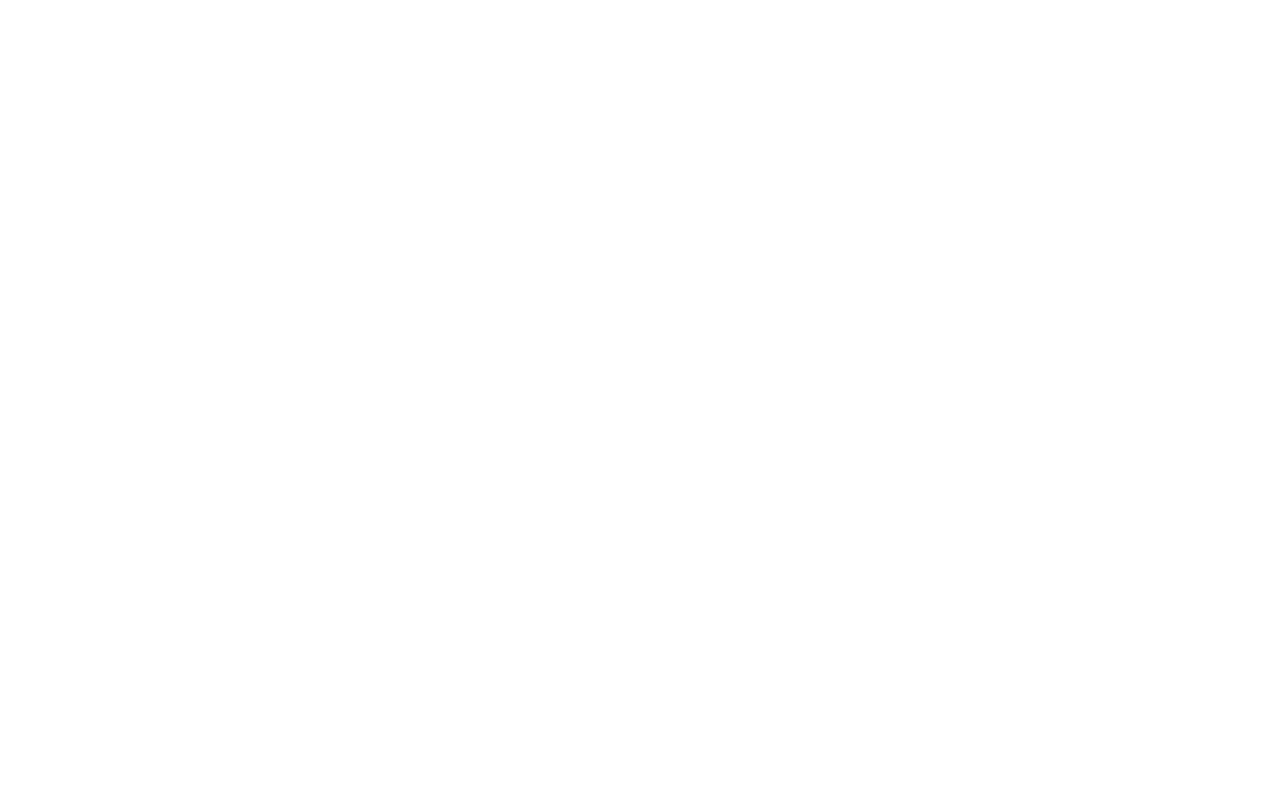
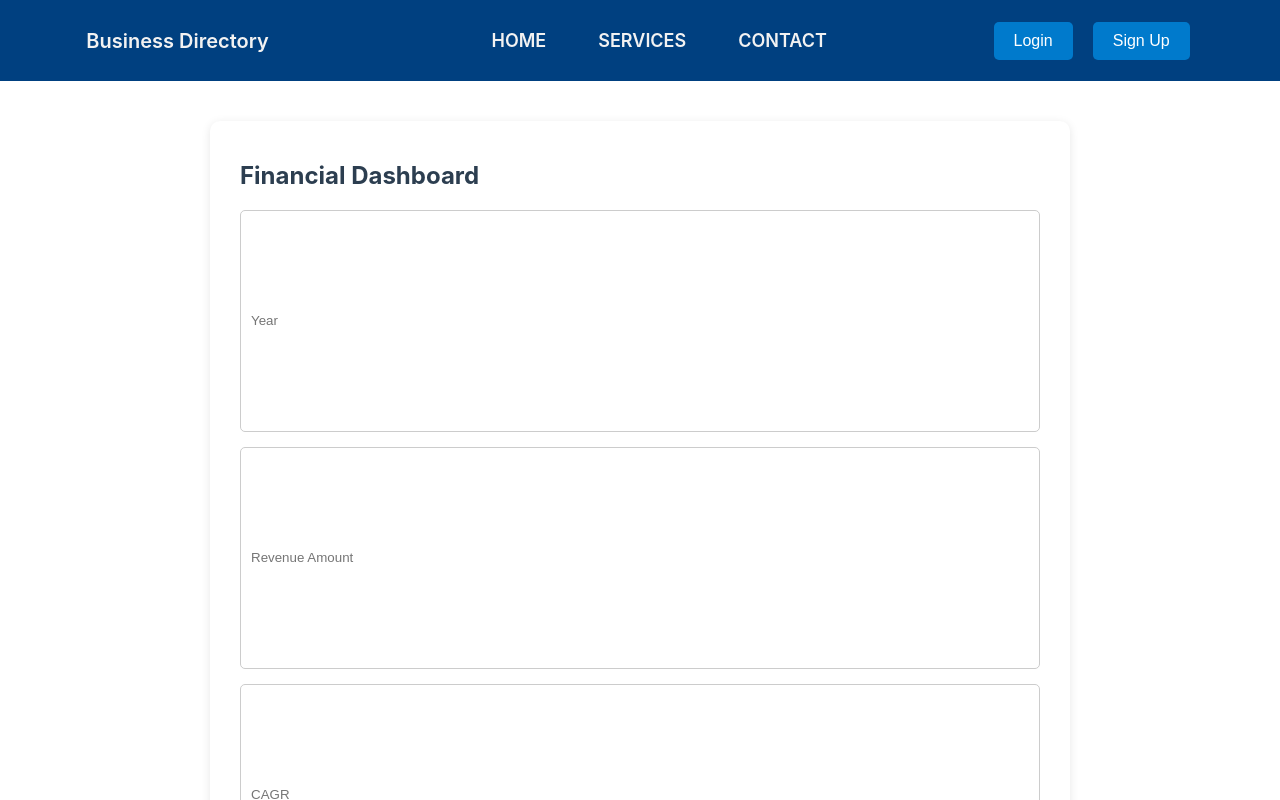
Before and after one commit to kristinashres55/business-directory-platform, a React (Create React App) app in the folder frontend/: page /financials in a window 1280 px wide. Before the commit this address had no page. Shown: the top 800 px of the page. Built offline with nearby package versions, Linux system fonts and the light colour scheme.

Commit message:
Adding financial dashboard

```diff
--- a/frontend/src/App.js
+++ b/frontend/src/App.js
@@ -8,6 +8,7 @@
 import Register from "./pages/Register/Register";
 import BusinessProfile from "./pages/BusinessProfile/BusinessProfile";
 import MainLayout from "./layouts/MainLayout";
+import FinancialDashboard from "./pages/FinancialDashboard/FinancialDashboard";
 
 function App() {
   return (
@@ -35,6 +36,14 @@
             </MainLayout>
           }
         />
+        <Route
+          path="/financials"
+          element={
+            <MainLayout>
+              <FinancialDashboard />
+            </MainLayout>
+          }
+        />
       </Routes>
     </Router>
   );
--- /dev/null
+++ b/frontend/src/pages/FinancialDashboard/FinancialDashboard.css
@@ -0,0 +1,71 @@
+.financial-dashboard {
+  max-width: 800px;
+  margin: 40px auto;
+  padding: 20px 30px;
+  background-color: #ffffff;
+  border-radius: 10px;
+  box-shadow: 0 2px 10px rgba(0, 0, 0, 0.1);
+}
+
+.financial-dashboard h2 {
+  color: #2c3e50;
+  margin-bottom: 20px;
+}
+
+.financial-form {
+  display: flex;
+  flex-wrap: wrap;
+  gap: 15px;
+  margin-bottom: 30px;
+}
+
+.financial-form input {
+  flex: 1 1 200px;
+  padding: 10px;
+  border: 1px solid #ccc;
+  border-radius: 5px;
+}
+
+.financial-form button {
+  padding: 10px 20px;
+  background-color: #1c87c9;
+  color: white;
+  border: none;
+  border-radius: 5px;
+  cursor: pointer;
+}
+
+.financial-form button:hover {
+  background-color: #155d8b;
+}
+
+.financial-details {
+  border-top: 1px solid #eee;
+  padding-top: 20px;
+}
+
+.financial-details h3 {
+  color: #2c3e50;
+  margin-bottom: 10px;
+}
+
+.financial-details ul {
+  list-style: none;
+  padding-left: 0;
+}
+
+.financial-details li {
+  padding: 5px 0;
+  font-size: 16px;
+}
+
+.financial-details p {
+  margin: 5px 0;
+  font-weight: 500;
+}
+
+.message {
+  color: green;
+  margin-bottom: 15px;
+  font-weight: bold;
+}
--- /dev/null
+++ b/frontend/src/pages/FinancialDashboard/FinancialDashboard.jsx
@@ -0,0 +1,141 @@
+import React, { useState, useEffect } from "react";
+import axios from "axios";
+import "./FinancialDashboard.css"; // optional styling
+import { useAuth } from "../../hooks/useAuth";
+
+const FinancialDashboard = () => {
+  const { user, token } = useAuth();
+  const [financials, setFinancials] = useState(null);
+  const [formData, setFormData] = useState({
+    year: "",
+    amount: "",
+    cagr: "",
+    profitMargin: "",
+    roi: "",
+    customerRetentionRate: "",
+  });
+  const [message, setMessage] = useState("");
+
+  useEffect(() => {
+    const fetchFinancials = async () => {
+      try {
+        const res = await axios.get(
+          `http://localhost:5000/api/financials/${user._id}`,
+          {
+            headers: {
+              Authorization: `Bearer ${token}`,
+            },
+          }
+        );
+        setFinancials(res.data);
+      } catch (err) {
+        console.error("Failed to fetch financials:", err);
+      }
+    };
+
+    if (user?.role === "business") {
+      fetchFinancials();
+    }
+  }, [user, token]);
+
+  const handleChange = (e) => {
+    setFormData((prev) => ({
+      ...prev,
+      [e.target.name]: e.target.value,
+    }));
+  };
+
+  const handleAddData = async (e) => {
+    e.preventDefault();
+    try {
+      const res = await axios.post(
+        `http://localhost:5000/api/financials`,
+        formData,
+        {
+          headers: {
+            Authorization: `Bearer ${token}`,
+          },
+        }
+      );
+      setFinancials(res.data.financials);
+      setMessage("Financial data added successfully.");
+    } catch (err) {
+      console.error(err);
+      setMessage("Failed to add data.");
+    }
+  };
+
+  return (
+    <div className="financial-dashboard">
+      <h2>Financial Dashboard</h2>
+      {message && <p className="message">{message}</p>}
+
+      <form onSubmit={handleAddData} className="financial-form">
+        <input
+          type="number"
+          name="year"
+          placeholder="Year"
+          value={formData.year}
+          onChange={handleChange}
+          required
+        />
+        <input
+          type="number"
+          name="amount"
+          placeholder="Revenue Amount"
+          value={formData.amount}
+          onChange={handleChange}
+          required
+        />
+        <input
+          type="number"
+          name="cagr"
+          placeholder="CAGR"
+          value={formData.cagr}
+          onChange={handleChange}
+        />
+        <input
+          type="number"
+          name="profitMargin"
+          placeholder="Profit Margin"
+          value={formData.profitMargin}
+          onChange={handleChange}
+        />
+        <input
+          type="number"
+          name="roi"
+          placeholder="ROI"
+          value={formData.roi}
+          onChange={handleChange}
+        />
+        <input
+          type="number"
+          name="customerRetentionRate"
+          placeholder="Customer Retention Rate"
+          value={formData.customerRetentionRate}
+          onChange={handleChange}
+        />
+        <button type="submit">Add Financial Data</button>
+      </form>
+
+      {financials && (
+        <div className="financial-details">
+          <h3>Revenue Over Years:</h3>
+          <ul>
+            {financials.revenue.map((r) => (
+              <li key={r._id}>
+                {r.year}: ${r.amount.toLocaleString()}
+              </li>
+            ))}
+          </ul>
+          <p>CAGR: {financials.cagr}%</p>
+          <p>Profit Margin: {financials.profitMargin}%</p>
+          <p>ROI: {financials.roi}%</p>
+          <p>Customer Retention Rate: {financials.customerRetentionRate}%</p>
+        </div>
+      )}
+    </div>
+  );
+};
+
+export default FinancialDashboard;
```
Also changed, not shown: 1 other file (tests, documents, lock files or other folders).
